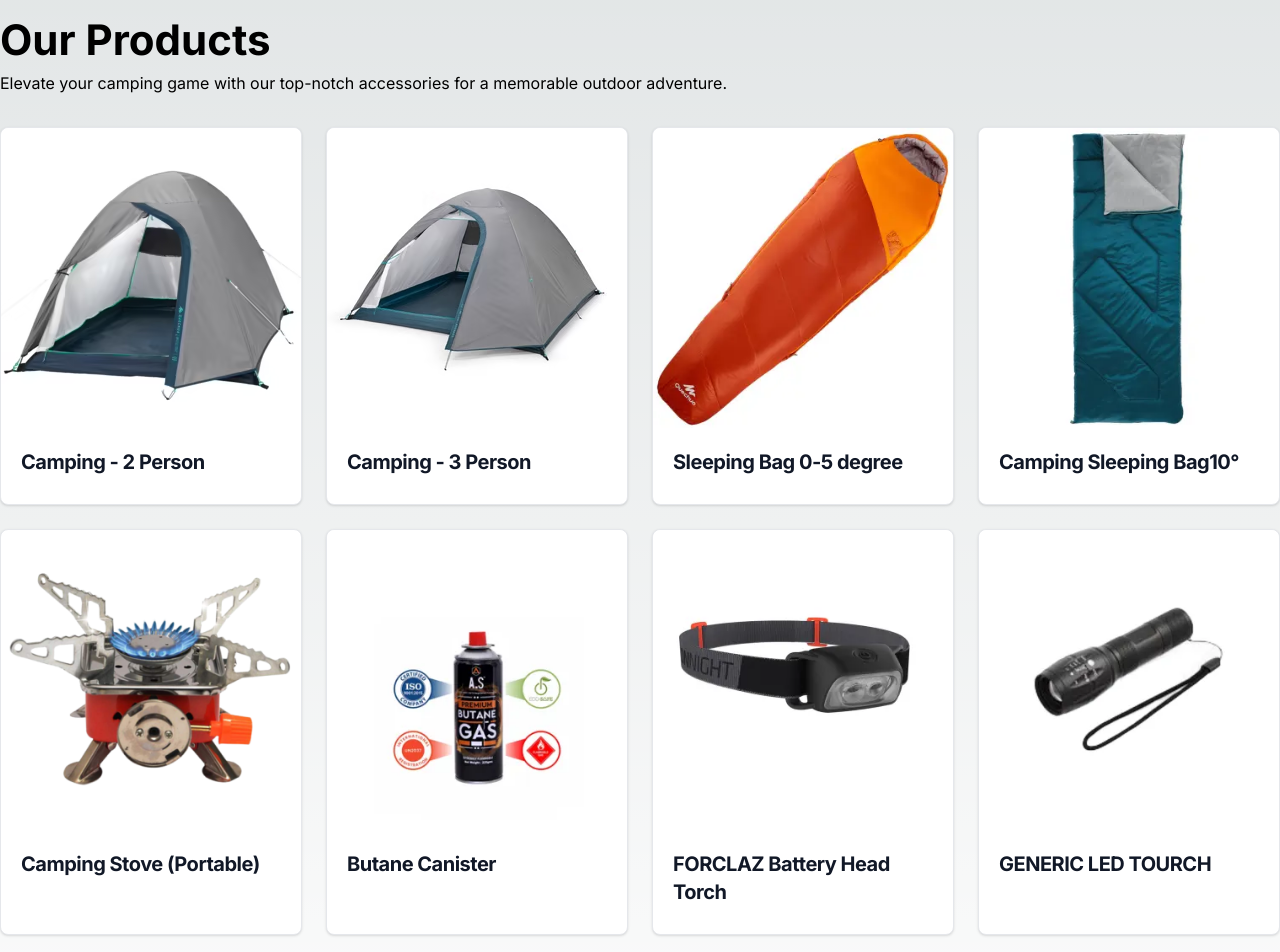
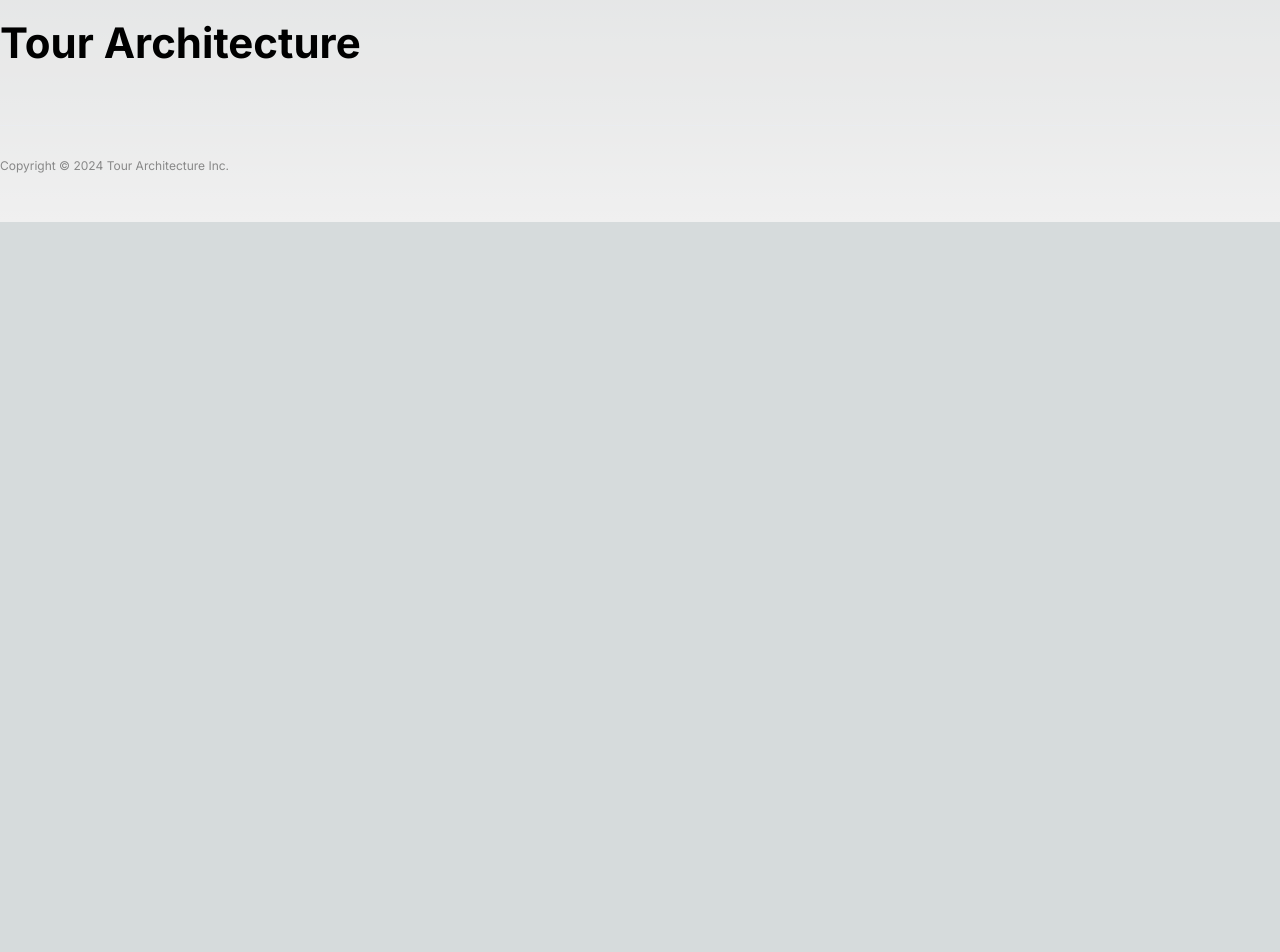
Before and after one commit to Devendersingh385/tour-architecture, a Next.js app: page / in a window 1280 px wide. Shown: the part 580-1532 px from the top of the page. After the commit the page ends 802 px from the top, so only its background shows below. Built offline with nearby package versions, Linux system fonts and the light colour scheme.

Commit message:
update .

```diff
--- a/app/page.tsx
+++ b/app/page.tsx
@@ -19,184 +19,6 @@
           </div>
         </div>
       </div>
-      <div className="py-10 relative">
-        <div className="text-center lg:max-w-screen-xl mx-auto lg:grid-cols-1 lg:text-left mb-8">
-          <h2 className="text-[42px] font-bold">Our Products</h2>
-          <p className="text-base font-normal">
-            Elevate your camping game with our top-notch accessories for a
-            memorable outdoor adventure.
-          </p>
-        </div>
-        <div className="grid text-center gap-6 lg:mb-0 lg:max-w-screen-xl mx-auto lg:grid-cols-4 lg:text-left">
-          <div>
-            <div className="max-w-sm bg-white border border-gray-200 rounded-lg shadow dark:bg-gray-800 dark:border-gray-700 h-full">
-              <a href="#">
-                <Image
-                  className="rounded-t-lg"
-                  src="/two-person.avif"
-                  alt=""
-                  width={500}
-                  height={300}
-                />
-              </a>
-              <div className="p-5">
-                <a href="#">
-                  <h5 className="mb-2 text-xl font-bold tracking-tight text-gray-900 dark:text-white">
-                    Camping - 2 Person
-                  </h5>
-                </a>
-              </div>
-            </div>
-          </div>
-          <div>
-            <div className="max-w-sm bg-white border border-gray-200 rounded-lg shadow dark:bg-gray-800 dark:border-gray-700 h-full">
-              <a href="#">
-                <Image
-                  className="rounded-t-lg"
-                  src="/three-person.avif"
-                  alt=""
-                  width={500}
-                  height={300}
-                />
-              </a>
-              <div className="p-5">
-                <a href="#">
-                  <h5 className="mb-2 text-xl font-bold tracking-tight text-gray-900 dark:text-white">
-                    Camping - 3 Person
-                  </h5>
-                </a>
-              </div>
-            </div>
-          </div>
-          <div>
-            <div className="max-w-sm bg-white border border-gray-200 rounded-lg shadow dark:bg-gray-800 dark:border-gray-700 h-full">
-              <a href="#">
-                <Image
-                  className="rounded-t-lg"
-                  src="/sleeping-bag.webp"
-                  alt=""
-                  width={500}
-                  height={300}
-                />
-              </a>
-              <div className="p-5">
-                <a href="#">
-                  <h5 className="mb-2 text-xl font-bold tracking-tight text-gray-900 dark:text-white">
-                    Sleeping Bag 0-5 degree
-                  </h5>
-                </a>
-
-              </div>
-            </div>
-          </div>
-          <div>
-            <div className="max-w-sm bg-white border border-gray-200 rounded-lg shadow dark:bg-gray-800 dark:border-gray-700 h-full">
-              <a href="#">
-                <Image
-                  className="rounded-t-lg"
-                  src="/Sleeping-bag-simple.webp"
-                  alt=""
-                  width={500}
-                  height={300}
-                />
-              </a>
-              <div className="p-5">
-                <a href="#">
-                  <h5 className="mb-2 text-xl font-bold tracking-tight text-gray-900 dark:text-white">
-                    Camping Sleeping Bag10°
-                  </h5>
-                </a>
-
-              </div>
-            </div>
-          </div>
-          <div>
-            <div className="max-w-sm bg-white border border-gray-200 rounded-lg shadow dark:bg-gray-800 dark:border-gray-700 h-full">
-              <a href="#">
-                <Image
-                  className="rounded-t-lg"
-                  src="/gas.webp"
-                  alt=""
-                  width={500}
-                  height={300}
-                />
-              </a>
-              <div className="p-5">
-                <a href="#">
-                  <h5 className="mb-2 text-xl font-bold tracking-tight text-gray-900 dark:text-white">
-                    Camping Stove (Portable)
-                  </h5>
-                </a>
-
-              </div>
-            </div>
-          </div>
-          <div>
-            <div className="max-w-sm bg-white border border-gray-200 rounded-lg shadow dark:bg-gray-800 dark:border-gray-700 h-full">
-              <a href="#">
-                <Image
-                  className="rounded-t-lg"
-                  src="/Butane-Canister.webp"
-                  alt=""
-                  width={500}
-                  height={300}
-                />
-              </a>
-              <div className="p-5">
-                <a href="#">
-                  <h5 className="mb-2 text-xl font-bold tracking-tight text-gray-900 dark:text-white">
-                    Butane Canister
-                  </h5>
-                </a>
-
-              </div>
-            </div>
-          </div>
-          <div>
-            <div className="max-w-sm bg-white border border-gray-200 rounded-lg shadow dark:bg-gray-800 dark:border-gray-700 h-full">
-              <a href="#">
-                <Image
-                  className="rounded-t-lg"
-                  src="/Battery-Head-Torch.webp"
-                  alt=""
-                  width={500}
-                  height={300}
-                />
-              </a>
-              <div className="p-5">
-                <a href="#">
-                  <h5 className="mb-2 text-xl font-bold tracking-tight text-gray-900 dark:text-white">
-                    FORCLAZ Battery Head Torch
-                  </h5>
-                </a>
-
-              </div>
-            </div>
-          </div>
-          <div>
-            <div className="max-w-sm bg-white border border-gray-200 rounded-lg shadow dark:bg-gray-800 dark:border-gray-700 h-full">
-              <a href="#">
-                <Image
-                  className="rounded-t-lg"
-                  src="/tourch.webp"
-                  alt=""
-                  width={500}
-                  height={300}
-                />
-              </a>
-              <div className="p-5">
-                <a href="#">
-                  <h5 className="mb-2 text-xl font-bold tracking-tight text-gray-900 dark:text-white">
-                    GENERIC LED TOURCH
-                  </h5>
-                </a>
-
-              </div>
-            </div>
-          </div>
-        </div>
-      </div>
-
     </main>
   );
 }
```
